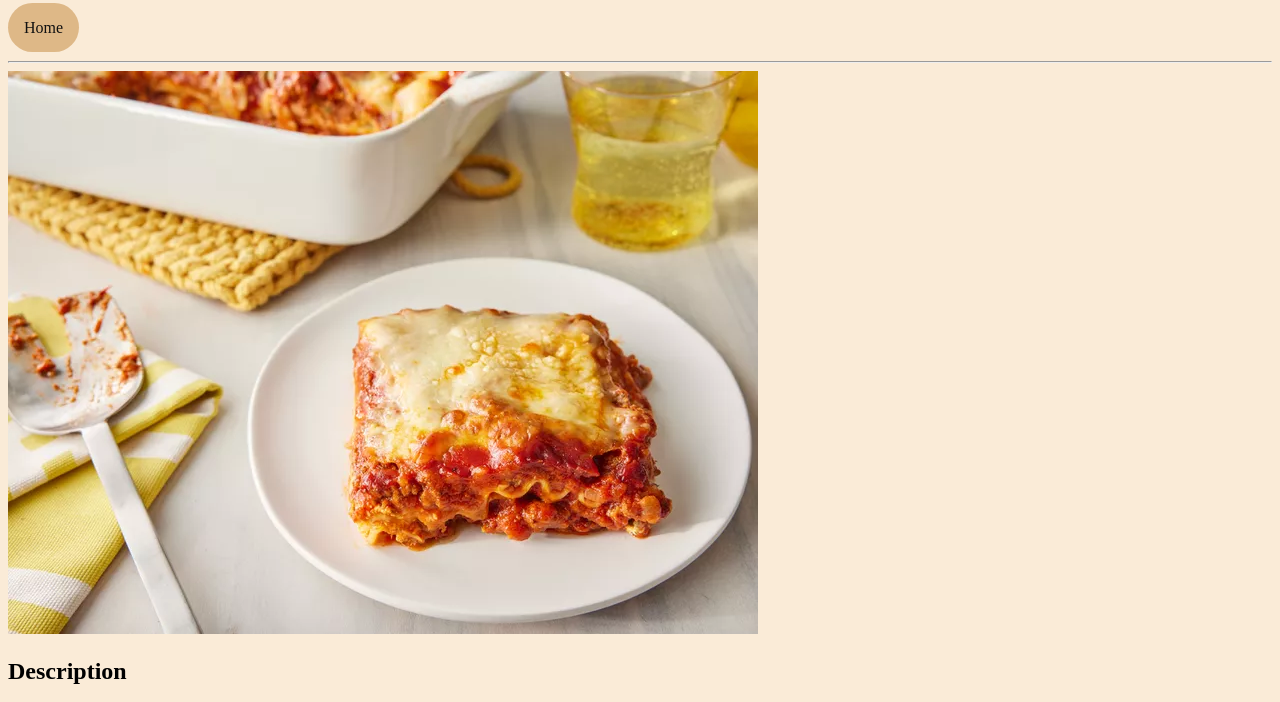
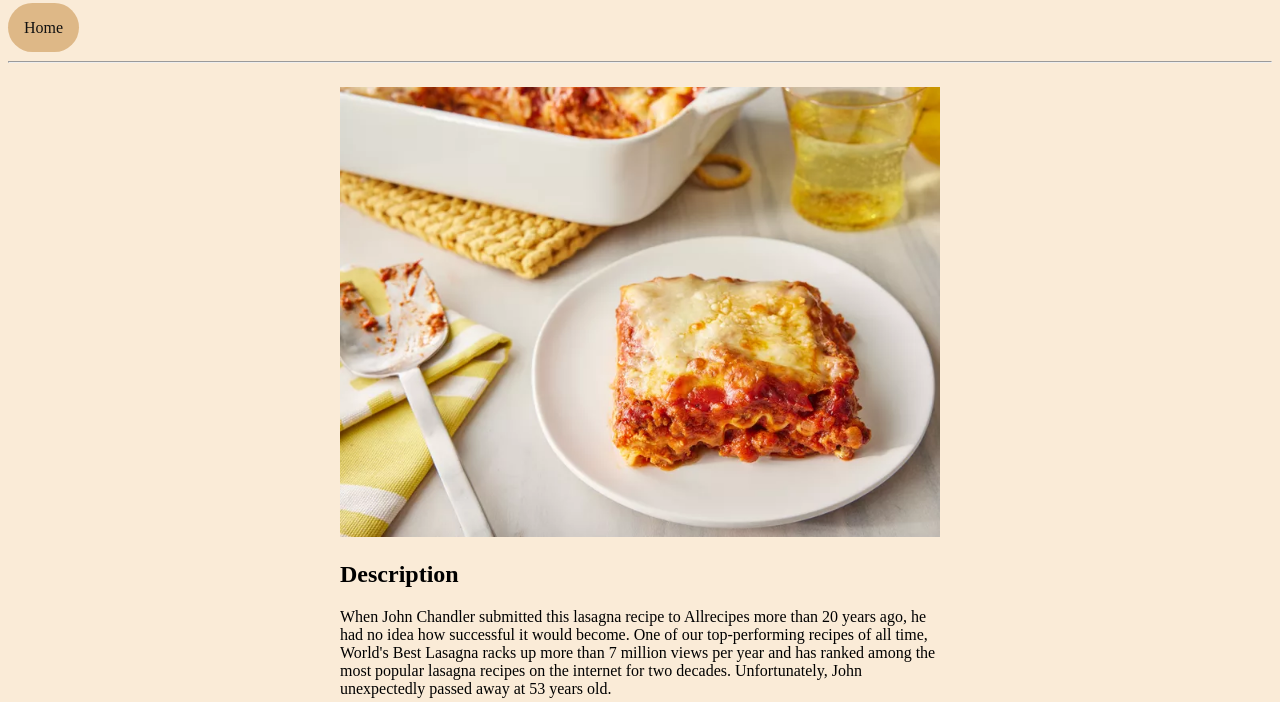
Before and after one commit to Luke-McMahon/odin-recipes, a plain HTML site: page recipes/lasagna.html in a window 1280 px wide. Shown: the part 61-763 px from the top of the page. Drawn offline with Linux system fonts and the light colour scheme.

Commit message:
feat: carderize recipes

```diff
--- a/recipes/lasagna.html
+++ b/recipes/lasagna.html
@@ -16,13 +16,15 @@
     </div>
 
     <hr />
+    <div class="card">
 
         <img src="../images/lasagna.webp" alt="An image of the world's best lasagna" />
 
         <h2>Description</h2>
         <p>
             When John Chandler submitted this lasagna recipe to Allrecipes more than 20 years ago, he had no idea how
-        successful it would become. One of our top-performing recipes of all time, World's Best Lasagna racks up more
+            successful it would become. One of our top-performing recipes of all time, World's Best Lasagna racks up
+            more
             than 7 million views per year and has ranked among the most popular lasagna recipes on the internet for two
             decades. Unfortunately, John unexpectedly passed away at 53 years old.
         </p>
@@ -63,18 +65,24 @@
         <ol>
             <li>Gather all your ingredients.</li>
             <li>Cook sausage, ground beef, onion, and garlic in a Dutch oven over medium heat until well browned.</li>
-        <li>Stir in crushed tomatoes, tomato sauce, tomato paste, and water. Season with sugar, 2 tablespoons parsley,
-            basil, 1 teaspoon salt, Italian seasoning, fennel seeds, and pepper. Simmer, covered, for about 1 1/2 hours,
+            <li>Stir in crushed tomatoes, tomato sauce, tomato paste, and water. Season with sugar, 2 tablespoons
+                parsley,
+                basil, 1 teaspoon salt, Italian seasoning, fennel seeds, and pepper. Simmer, covered, for about 1 1/2
+                hours,
                 stirring occasionally.</li>
             <li>Bring a large pot of lightly salted water to a boil. Cook lasagna noodles in boiling water for 8 to 10
                 minutes. Drain noodles, and rinse with cold water.</li>
-        <li>In a mixing bowl, combine ricotta cheese with egg, remaining 2 tablespoons parsley, and 1/2 teaspoon salt.
+            <li>In a mixing bowl, combine ricotta cheese with egg, remaining 2 tablespoons parsley, and 1/2 teaspoon
+                salt.
             </li>
             <li>Preheat the oven to 375 degrees F (190 degrees C).</li>
             <li>To assemble, spread 1 1/2 cups of meat sauce in the bottom of a 9x13-inch baking dish. Arrange 6 noodles
-            lengthwise over meat sauce. Spread with 1/2 of the ricotta cheese mixture. Top with 1/3 of the mozzarella
-            cheese slices. Spoon 1 1/2 cups meat sauce over mozzarella, and sprinkle with 1/4 cup Parmesan cheese.</li>
-        <li>Repeat layers, and top with remaining mozzarella and Parmesan cheese. Cover with foil: to prevent sticking,
+                lengthwise over meat sauce. Spread with 1/2 of the ricotta cheese mixture. Top with 1/3 of the
+                mozzarella
+                cheese slices. Spoon 1 1/2 cups meat sauce over mozzarella, and sprinkle with 1/4 cup Parmesan cheese.
+            </li>
+            <li>Repeat layers, and top with remaining mozzarella and Parmesan cheese. Cover with foil: to prevent
+                sticking,
                 either spray foil with cooking spray or make sure the foil does not touch the cheese.</li>
             <li>Bake in the preheated oven for 25 minutes. Remove the foil and bake for an additional 25 minutes.</li>
             <li>Rest lasagna for 15 minutes before serving.</li>
@@ -86,6 +94,7 @@
             <a onclick="document.body.scrollTop = 0; document.documentElement.scrollTop = 0">Back to top</a>
         </div>
 
+    </div>
 </body>
 
 </html>
--- a/styles/style.css
+++ b/styles/style.css
@@ -34,3 +34,13 @@ a:hover {
   margin-top: 1rem;
   margin-bottom: 1.5rem;
 }
+
+.card {
+  width: 600px;
+  margin: 16px auto;
+  padding: 8px;
+}
+
+.card img {
+  max-width: 100%;
+}
```
Also changed, not shown: recipes/pesto-pasta-chicken.html (+2 -0 lines). Lines whose indentation alone changed are shown as unchanged.
